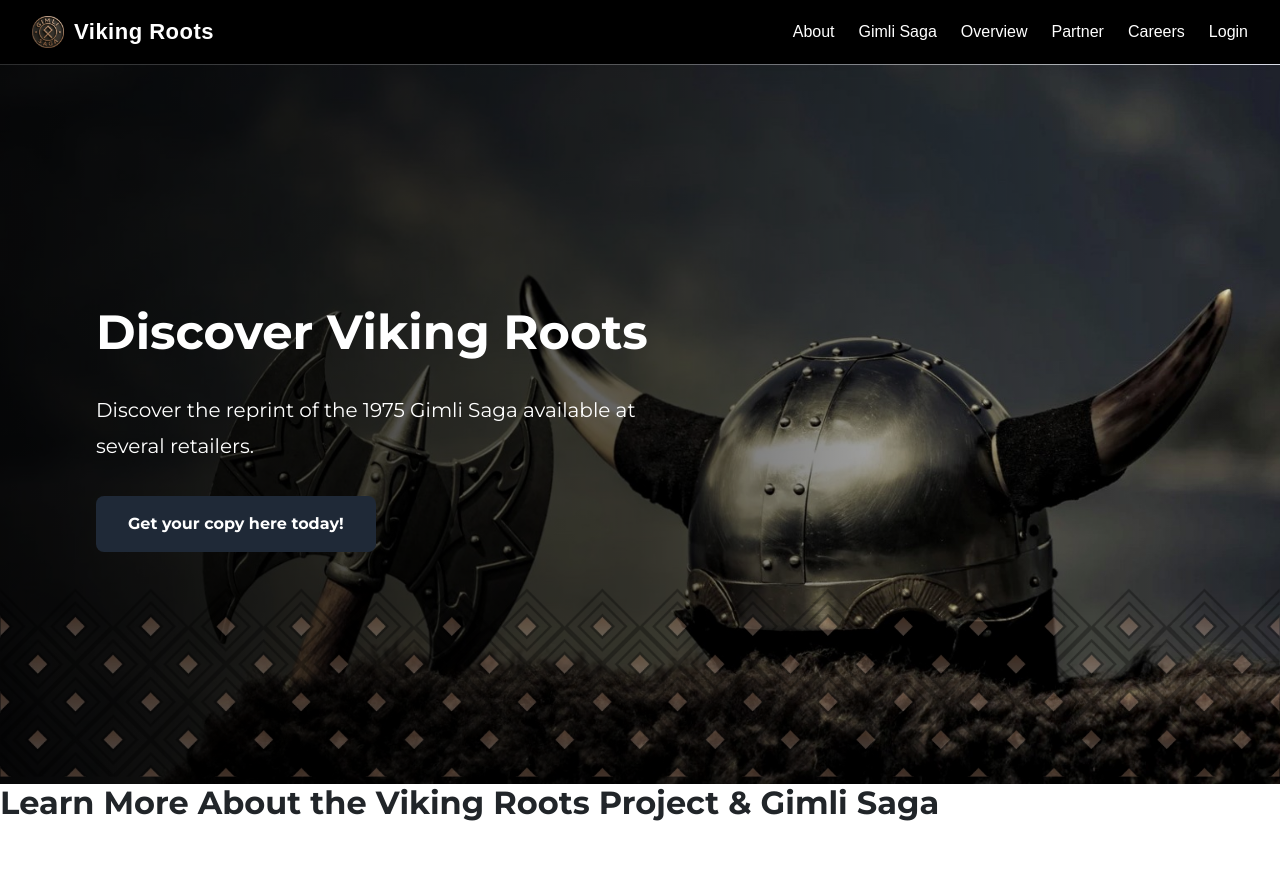
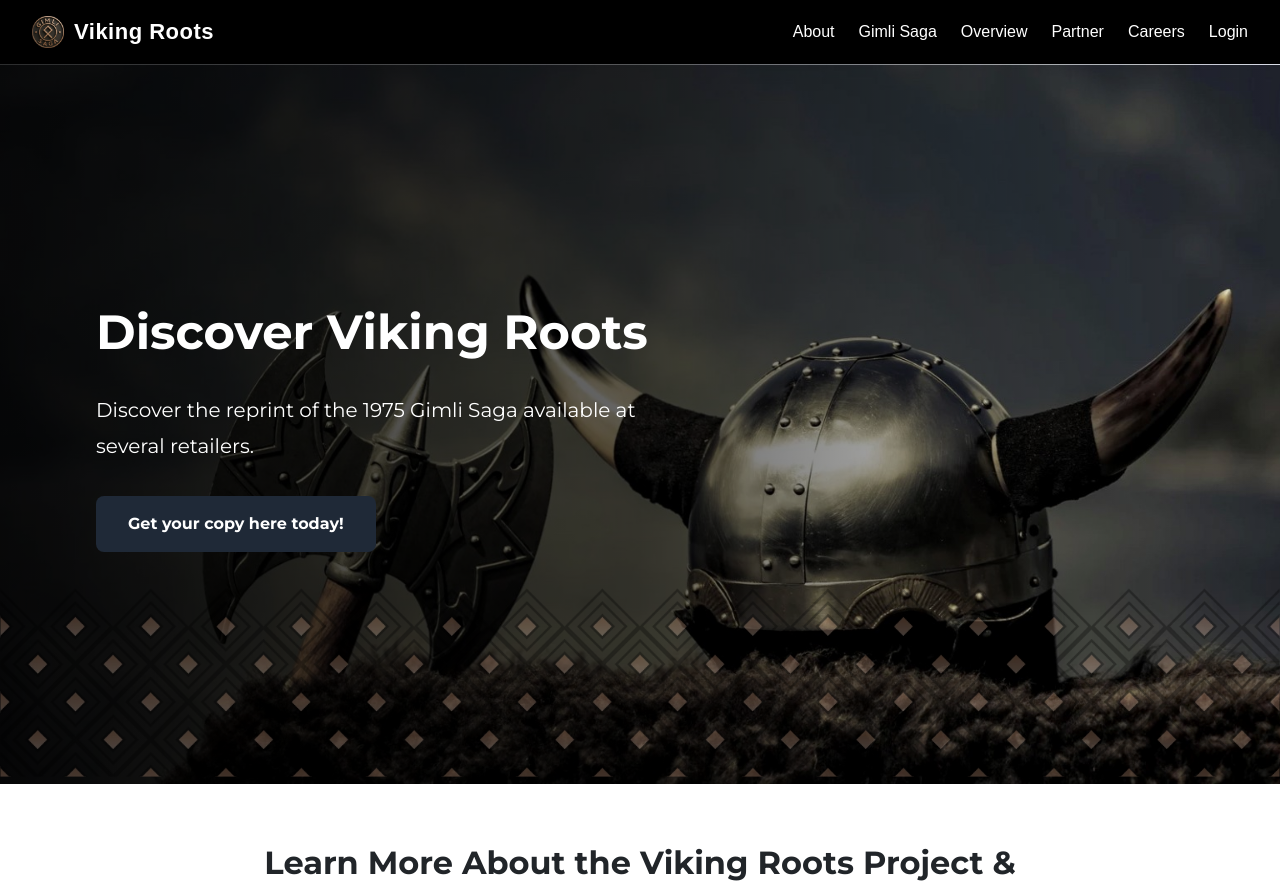
Before and after one commit to KashyapHegdeKota/frontend-viking-roots, a React (Vite) app: page /Partner in a window 1280 px wide. Shown: the top 884 px of the page. Built offline with nearby package versions, Linux system fonts and the light colour scheme; no server answers.

Commit message:
fixed the partner page header css

```diff
--- a/src/styles/components.css
+++ b/src/styles/components.css
@@ -776,3 +776,18 @@ body {
 .apply-button:hover {
   background-color: #a30000;
 }
+
+.Partner-section {
+  display: flex;
+  justify-content: center;
+  align-items: center;
+  text-align: center;
+  padding: 60px 20px;
+}
+
+.Partner-container h2 {
+  font-size: 2rem;
+  font-weight: 600;
+  text-align: center;
+  max-width: 800px;
+}
```
